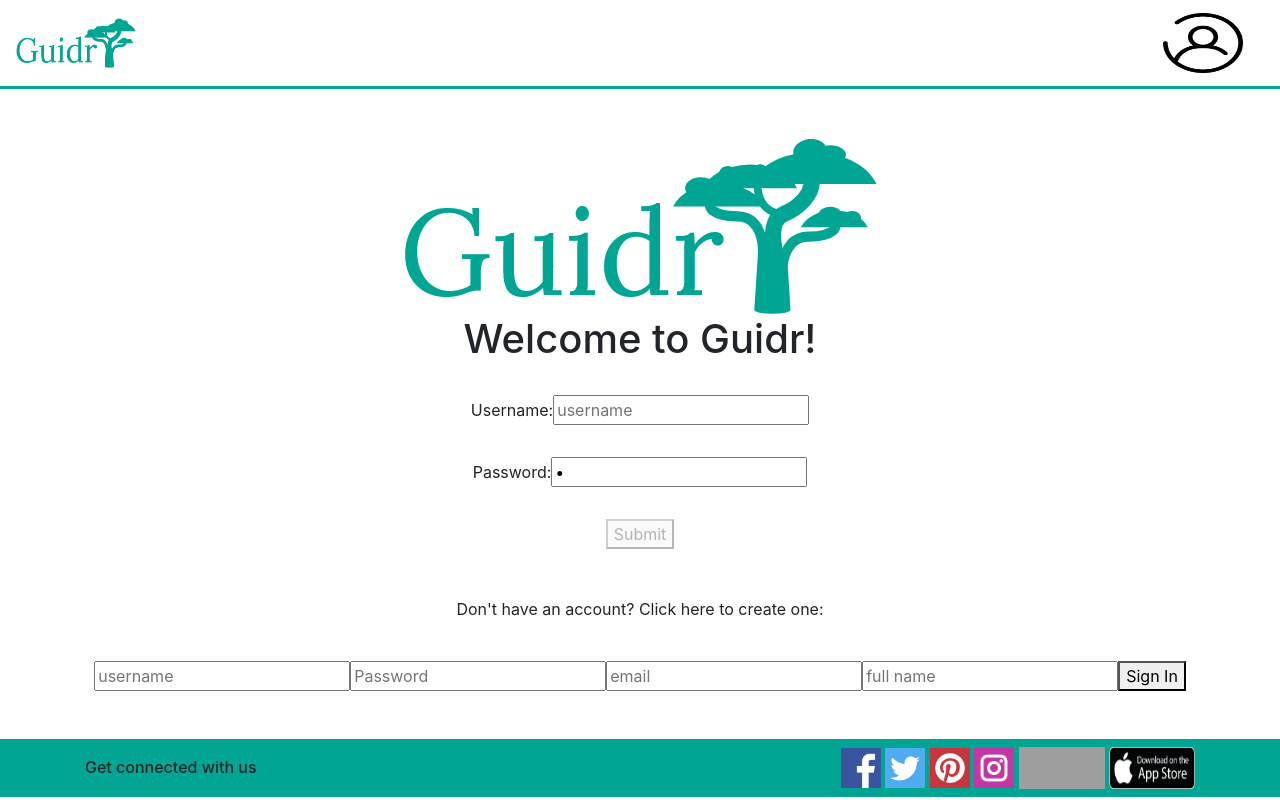
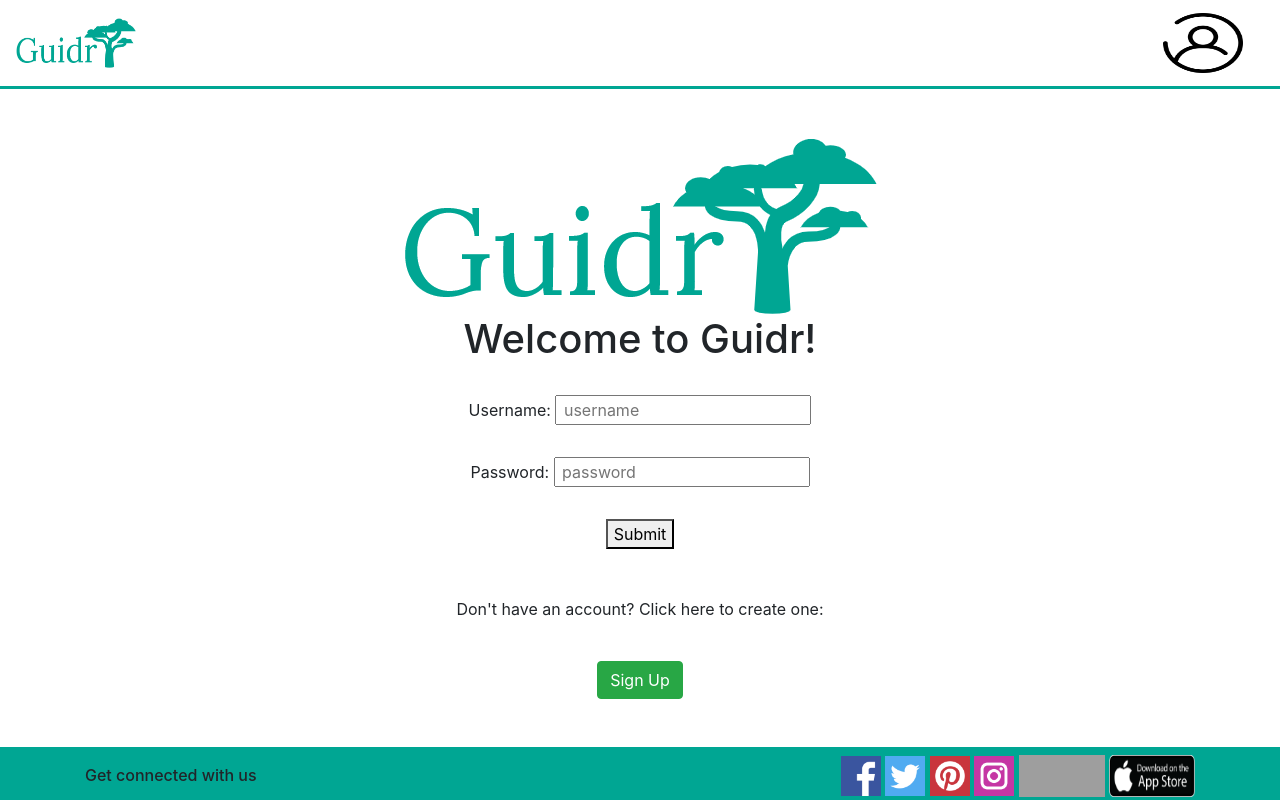
Before and after one commit to PT-Build-Week-Guidr/Front-end, a React (Create React App) app in the folder guidr/: page / in a window 1280 px wide. Shown: the top 800 px of the page. Built offline with nearby package versions, Linux system fonts and the light colour scheme; grey boxes are pictures that could not be loaded.

Commit message:
fixed error with getting token and updating code to be updated

```diff
--- a/guidr/src/App.js
+++ b/guidr/src/App.js
@@ -14,7 +14,7 @@
 import HomePage from './components/HomePage';
 import TravelPage from './components/travelpage.js';
 //import UserCardMain from './components/usercard.js';
-
+import SignUp from "./API/newUserForm";
 import Login from './API/login.js';
 
 function App() {
@@ -48,6 +48,12 @@
             />
           }
           />
+          <Route exact path="/signUp" render={props =>
+            <SignUp
+              {...props}
+            />
+          }
+          />
           <PrivateRoute>
             <Route exact path="/home" render={props =>
               <HomePage
@@ -70,6 +76,7 @@
               />
             }
             />
+
           </PrivateRoute>
         </Switch>
         <br />
--- a/guidr/src/components/WelcomePage.js
+++ b/guidr/src/components/WelcomePage.js
@@ -6,17 +6,18 @@
 import { withFormik, Form, Field } from "formik";
 import * as Yup from "yup";
 import logo from '../images/logo.png';
-import SignUp from "../API/newUserForm"
+
 import { connect } from 'react-redux';
 
 const MyInnerForm = props => {
    const {values, touched, errors} = props;
-   console.log(props, values, touched, errors);
+   // console.log(props, values, touched, errors);
 
     const handleSubmit = event => {
         event.preventDefault();
+        let auth = {username:values.username, password:values.password};
         api()
-            .post("https://guidr-project.herokuapp.com/users/login", {})
+            .post("https://guidr-project.herokuapp.com/users/login", auth)
             .then(res => {
                 console.log(res.data.token)
                 console.log(res.data.id)
@@ -44,39 +45,37 @@
             <br />
             <Form onSubmit={handleSubmit} className="login-form">
                 <label>
-                    Username:
+                    Username:{' '}
                 <Field
                         type="text"
                         name="username"
                         value={values.username}
-                        placeholder="username"
+                        placeholder=" username"
                     />
                      {touched.username && errors.username && <p color="danger">{errors.username}</p>}
                 </label>
                 <br />
                 <br />
                 <label>
-                    Password:
+                    Password:{' '}
                    <Field
                         type="password"
                         name="password"
                         value={values.password}
-                        placeholder="password"
+                        placeholder=" password"
                     />
                      {touched.password && errors.password && <p color="danger">{errors.password}</p>}
                 </label>
                 <br />
                 <br />
-                <button color="success" tag={Link} to='/' onClick={handleReset}
-                    disabled={!dirty || isSubmitting}
-                >Submit</button>{' '}
+                <button color="success" type="submit" tag={Link} to='/'>Submit</button>{' '}
 
             </Form>
             <br />
             <br />
             <p>Don't have an account? Click here to create one:</p>
             <br />
-            <Button color="success" tag={Link} to='/signUp' onClick={handleReset} disabled={!dirty || isSubmitting} component={SignUp}>Sign Up</Button>{' '}
+            <Button color="success" tag={Link} to='/signUp'>Sign Up</Button>{' '}
 
         </section>
     );
@@ -84,7 +83,7 @@
 const EnchancedForm = withFormik({
     mapPropsToValues: ({username, password}) => ({
         username: username || "",
-        password: password || " ",
+        password: password || "",
     }),
 
     validationSchema: Yup.object().shape({
```
Also changed, not shown: guidr/src/components/usercard.js (+2 -12 lines).
